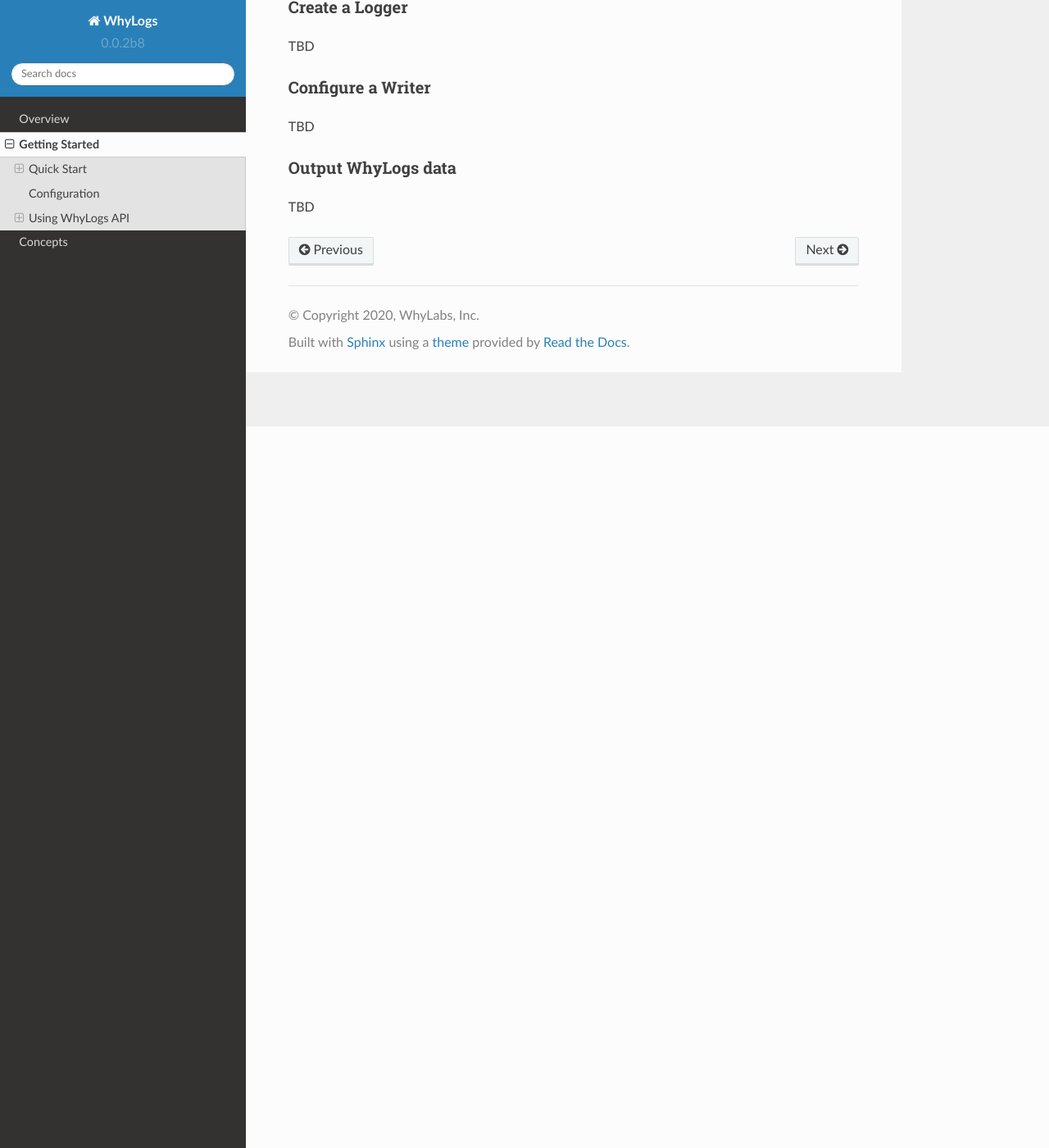
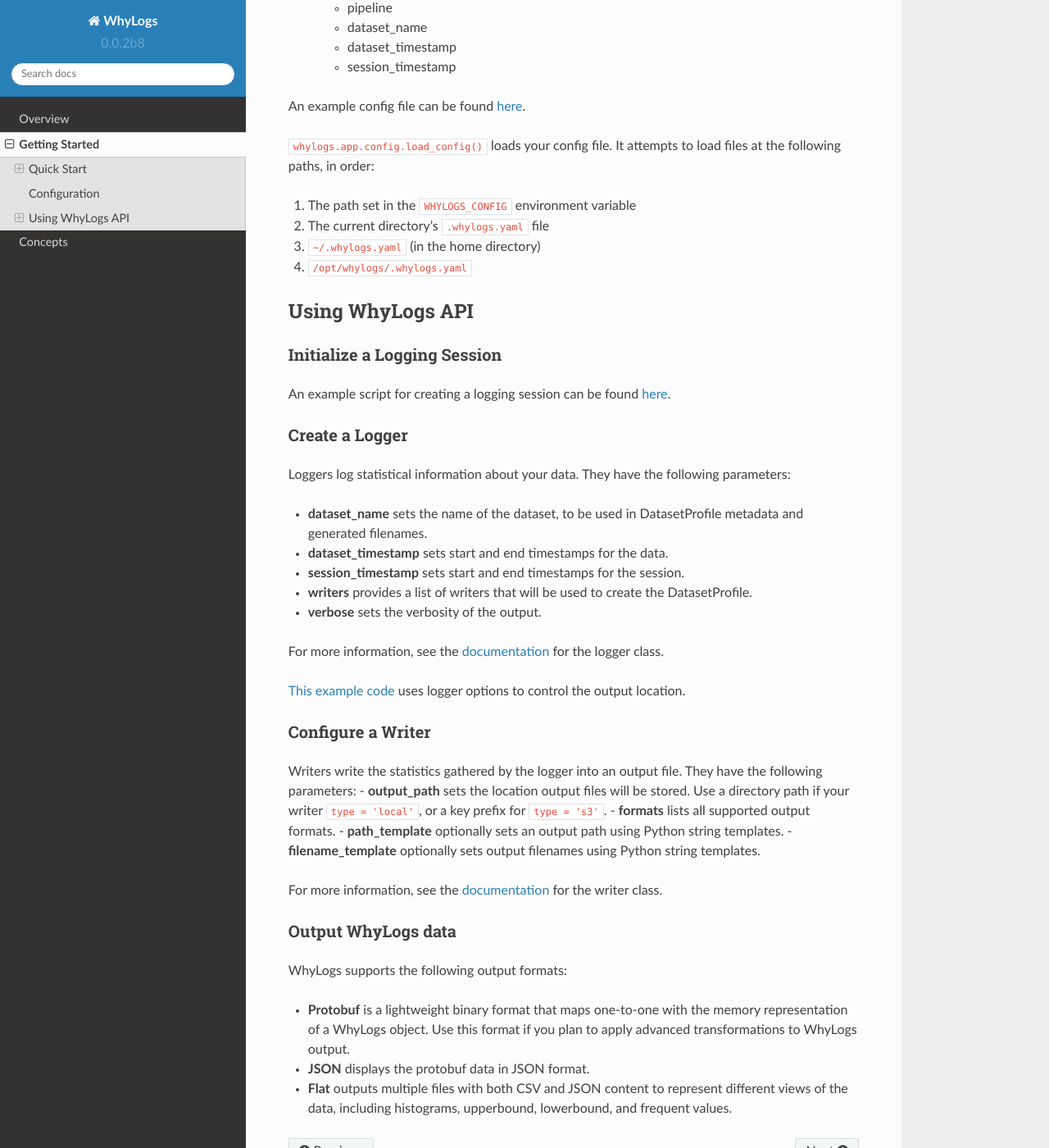
Before and after one commit to whylabs/whylogs, a Sphinx documentation site: the page built from docs/getting_started.rst, in a window 1280 px wide and 1400 px high, scrolled down 880 px. Shown: the whole window at 82% size. Built offline with Sphinx 7.4.7 and the Read the Docs theme 2.0.0, drawn with Linux system fonts in a browser that asks for light colours; pages that are not in the unit, such as notebooks, are missing from menus; some of the changed text lies outside the part shown.

Commit message:
Added content

```diff
--- a/docs/getting_started.rst
+++ b/docs/getting_started.rst
@@ -28,7 +28,27 @@
 
 Configuration
 ===================
-TBD WhyLogs configuration details.
+A WhyLogs config file contains the following parameters:
+
+- **project** sets the name of the project.
+- **pipeline** specifies the pipeline to be used.
+- **verbose** sets output verbosity. Its default value is ``false``.
+- **writers** specifies how and where output is stored, using path and filename templates that take the following variables:
+
+    - project
+    - pipeline
+    - dataset_name
+    - dataset_timestamp
+    - session_timestamp
+
+An example config file can be found `here <https://whylogs.readthedocs.io/en/latest/auto_examples/log_dataframe.html#sphx-glr-auto-examples-log-dataframe-py)>`_.
+
+``whylogs.app.config.load_config()`` loads your config file. It attempts to load files at the following paths, in order:
+
+1. The path set in the ``WHYLOGS_CONFIG`` environment variable
+2. The current directory’s ``.whylogs.yaml`` file
+3. ``~/.whylogs.yaml`` (in the home directory)
+4. ``/opt/whylogs/.whylogs.yaml``
 
 
 Using WhyLogs API
@@ -37,17 +57,39 @@
 Initialize a Logging Session
 ########################
 
-TBD
+An example script for creating a logging session can be found `here <https://whylogs.readthedocs.io/en/latest/auto_examples/log_dataframe.html#script>`__.
 
 Create a Logger
 ########################
 
-TBD
+Loggers log statistical information about your data. They have the following parameters:
+
+- **dataset_name** sets the name of the dataset, to be used in DatasetProfile metadata and generated filenames.
+- **dataset_timestamp** sets start and end timestamps for the data.
+- **session_timestamp** sets start and end timestamps for the session.
+- **writers** provides a list of writers that will be used to create the DatasetProfile.
+- **verbose** sets the verbosity of the output.
+
+For more information, see the `documentation <https://whylogs.readthedocs.io/en/latest/autoapi/whylogs/app/logger/index.html>`_ for the logger class.
+
+`This example code <https://whylogs.readthedocs.io/en/latest/auto_examples/configure_logger.html>`_ uses logger options to control the output location.
 
 Configure a Writer
 ########################
-TBD
+
+Writers write the statistics gathered by the logger into an output file. They have the following parameters:
+- **output_path** sets the location output files will be stored. Use a directory path if your writer ``type = 'local'``, or a key prefix for ``type = 's3'``.
+- **formats** lists all supported output formats.
+- **path_template** optionally sets an output path using Python string templates.
+- **filename_template** optionally sets output filenames using Python string templates.
+
+For more information, see the `documentation <https://whylogs.readthedocs.io/en/latest/autoapi/whylogs/app/writers/index.html>`_ for the writer class.
 
 Output WhyLogs data
 ########################
-TBD
+
+WhyLogs supports the following output formats:
+
+- **Protobuf** is a lightweight binary format that maps one-to-one with the memory representation of a WhyLogs object. Use this format if you plan to apply advanced transformations to WhyLogs output.
+- **JSON** displays the protobuf data in JSON format.
+- **Flat** outputs multiple files with both CSV and JSON content to represent different views of the data, including histograms, upperbound, lowerbound, and frequent values.
```
